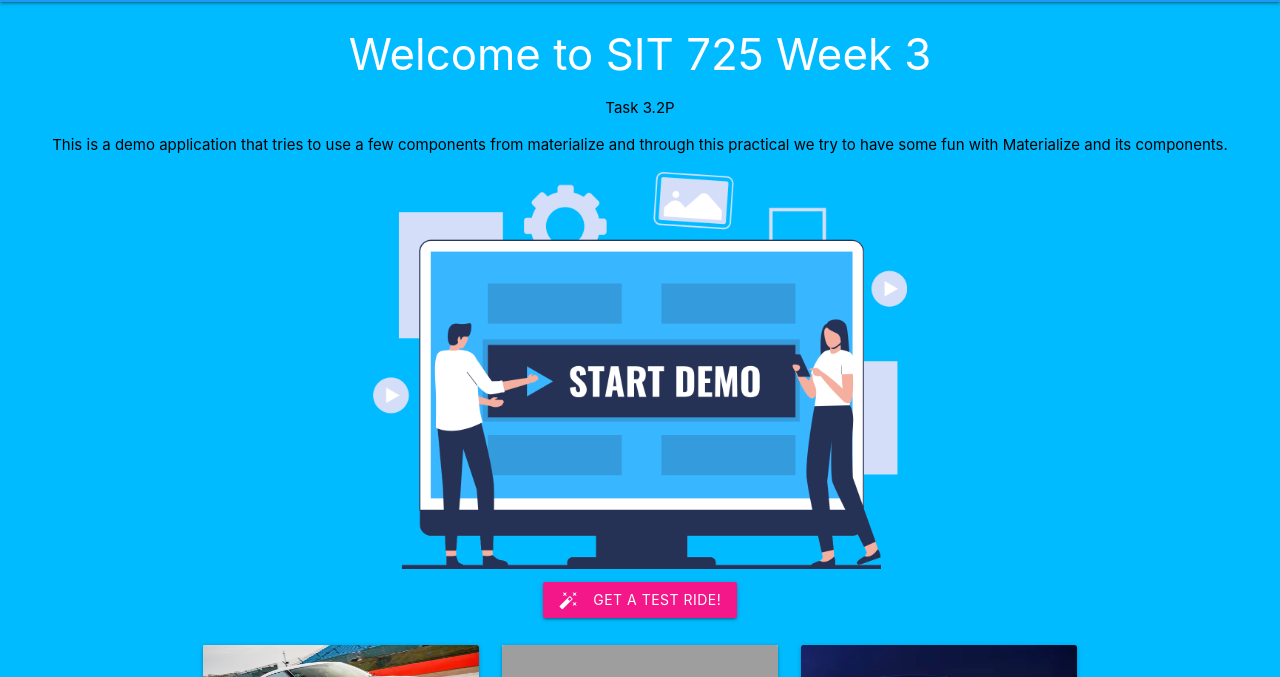
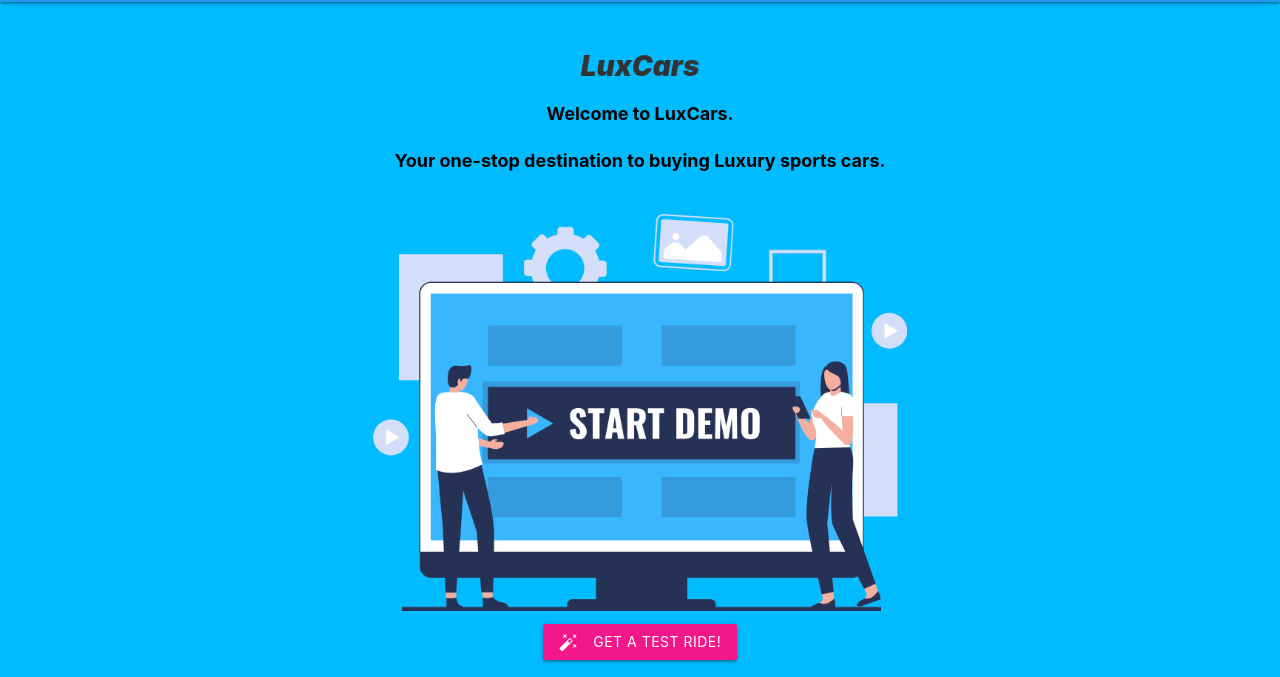
Before and after one commit to nirajunib/sit725-2024-t1-prac3, a website: page public/index.html in a window 1280 px wide. Shown: the part 62-739 px from the top of the page. Drawn offline with nearby package versions, Linux system fonts and the light colour scheme; grey boxes are pictures that could not be loaded.

Commit message:
introduction adjustment
replaced introduction

```diff
--- a/public/css/styles.css
+++ b/public/css/styles.css
@@ -1,6 +1,28 @@
 .navbar-size {
     width: 95%;
     margin: 0 auto;
+}
+
+.header-description {
+    max-width: 600px;
+    margin: 0 auto;
+    padding: 20px;
+    text-align: center;
+    font-weight: bold;
+}
+
+h3 {
+    color: #333;
+    font-size: 28px;
+    margin-bottom: 10px;
+    font-weight: bolder;
+    font-style: oblique;
+}
+
+p {
+    color: #666;
+    font-size: 18px;
+    margin-bottom: 20px;
 }
 
 .user-image-size {
--- a/public/index.html
+++ b/public/index.html
@@ -33,10 +33,11 @@
         </div>
     </nav>
 
-    <h3 class="center-align">Welcome to SIT 725 Week 3</h3>
-    <p class="center-align">Task 3.2P</p>
-    <p class="center-align">This is a demo application that tries to use a few components from materialize and through
-        this practical we try to have some fun with Materialize and its components.</p>
+    <div class="header-description">
+        <h3>LuxCars</h3>
+        <p>Welcome to LuxCars.</p>
+        <p>Your one-stop destination to buying Luxury sports cars.</p>
+    </div>
 
     <div class="container">
         <!-- Image -->
```
